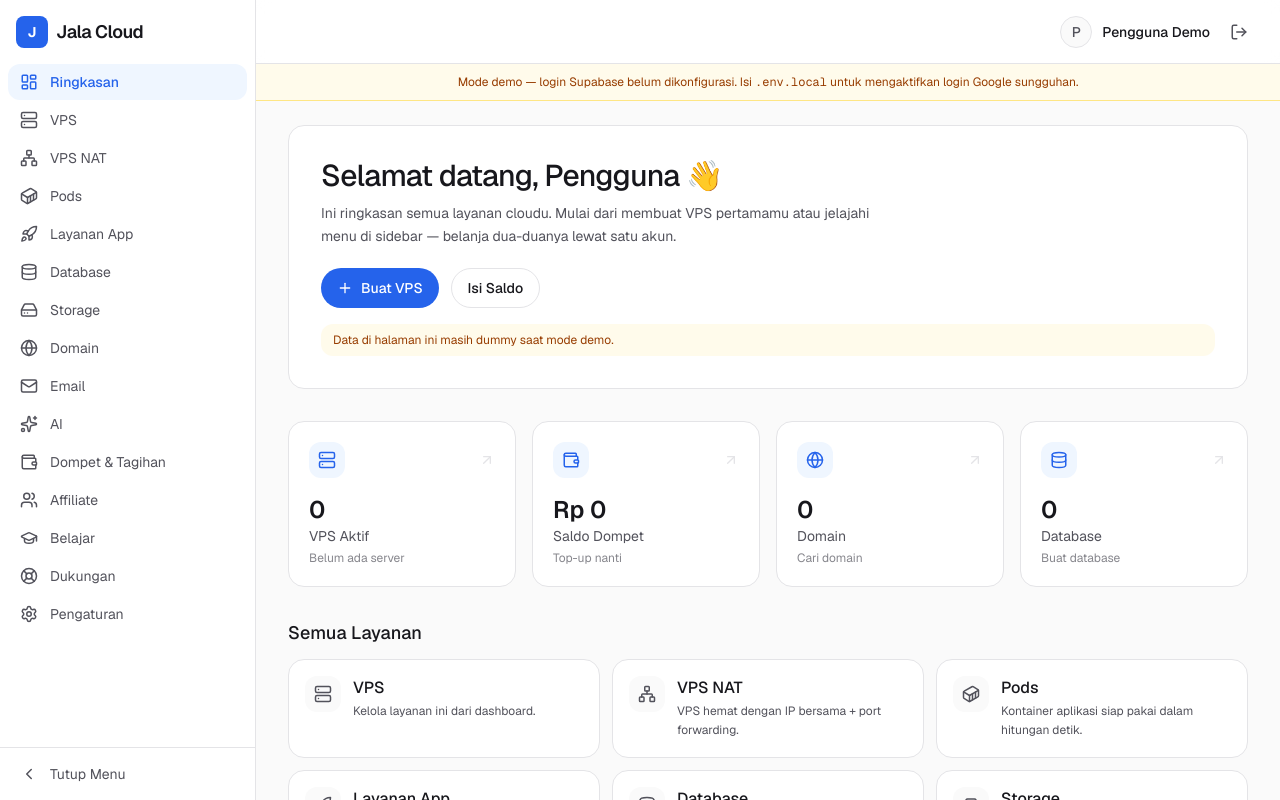
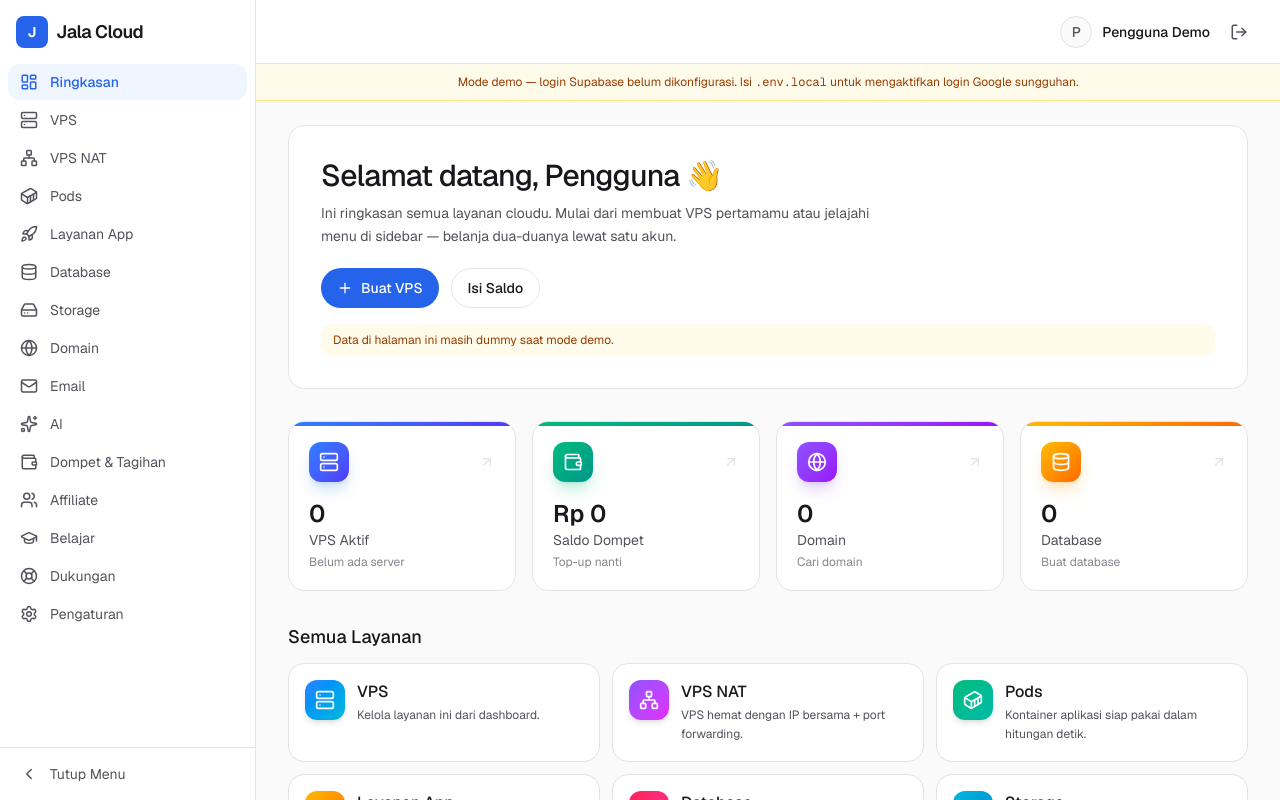
Before and after one commit to kangmasbudiman/jalacloude, a Next.js app: page /dashboard in a window 1280 px wide. Shown: the top 800 px of the page. Built offline with nearby package versions, Linux system fonts and the light colour scheme; no server answers.

Commit message:
ui: kartu dashboard lebih berwarna (gradien ikon, garis aksen, hover animasi)

```diff
--- a/src/app/dashboard/page.tsx
+++ b/src/app/dashboard/page.tsx
@@ -17,10 +17,56 @@ import { getBalance } from "@/lib/wallet-service";
 import { rupiah } from "@/lib/common";
 
 const STATS = [
-  { icon: Server, label: "VPS Aktif", href: "/dashboard/vps", soon: "Belum ada server", key: "vps" },
-  { icon: Wallet, label: "Saldo Dompet", href: "/dashboard/billing", soon: "Top-up nanti", key: "wallet" },
-  { icon: Globe, label: "Domain", href: "/dashboard/domain", soon: "Cari domain", key: "0" },
-  { icon: Database, label: "Database", href: "/dashboard/database", soon: "Buat database", key: "0" },
+  { icon: Server, label: "VPS Aktif", href: "/dashboard/vps", soon: "Belum ada server", key: "vps", color: "blue" },
+  { icon: Wallet, label: "Saldo Dompet", href: "/dashboard/billing", soon: "Top-up nanti", key: "wallet", color: "emerald" },
+  { icon: Globe, label: "Domain", href: "/dashboard/domain", soon: "Cari domain", key: "0", color: "violet" },
+  { icon: Database, label: "Database", href: "/dashboard/database", soon: "Buat database", key: "0", color: "amber" },
+];
+
+/** Palet warna kartu (class harus literal agar Tailwind mendeteksinya) */
+const CARD_COLORS = {
+  blue: {
+    tile: "bg-gradient-to-br from-blue-500 to-indigo-600 shadow-lg shadow-blue-500/25",
+    bar: "bg-gradient-to-r from-blue-500 to-indigo-600",
+    arrow: "group-hover:text-blue-600",
+    bg: "group-hover:bg-blue-50/40",
+  },
+  emerald: {
+    tile: "bg-gradient-to-br from-emerald-500 to-teal-600 shadow-lg shadow-emerald-500/25",
+    bar: "bg-gradient-to-r from-emerald-500 to-teal-600",
+    arrow: "group-hover:text-emerald-600",
+    bg: "group-hover:bg-emerald-50/40",
+  },
+  violet: {
+    tile: "bg-gradient-to-br from-violet-500 to-purple-600 shadow-lg shadow-violet-500/25",
+    bar: "bg-gradient-to-r from-violet-500 to-purple-600",
+    arrow: "group-hover:text-violet-600",
+    bg: "group-hover:bg-violet-50/40",
+  },
+  amber: {
+    tile: "bg-gradient-to-br from-amber-400 to-orange-500 shadow-lg shadow-amber-500/25",
+    bar: "bg-gradient-to-r from-amber-400 to-orange-500",
+    arrow: "group-hover:text-amber-600",
+    bg: "group-hover:bg-amber-50/40",
+  },
+} as const;
+
+/** Palet ikon untuk grid "Semua Layanan" */
+const SERVICE_COLORS = [
+  "bg-gradient-to-br from-blue-500 to-cyan-500",
+  "bg-gradient-to-br from-violet-500 to-fuchsia-500",
+  "bg-gradient-to-br from-emerald-500 to-teal-500",
+  "bg-gradient-to-br from-amber-400 to-orange-500",
+  "bg-gradient-to-br from-rose-500 to-pink-500",
+  "bg-gradient-to-br from-cyan-500 to-sky-600",
+  "bg-gradient-to-br from-indigo-500 to-blue-600",
+  "bg-gradient-to-br from-lime-500 to-green-600",
+  "bg-gradient-to-br from-fuchsia-500 to-purple-600",
+  "bg-gradient-to-br from-orange-500 to-red-500",
+  "bg-gradient-to-br from-teal-500 to-cyan-600",
+  "bg-gradient-to-br from-purple-500 to-indigo-600",
+  "bg-gradient-to-br from-pink-500 to-rose-600",
+  "bg-gradient-to-br from-sky-500 to-blue-600",
 ];
 
 export default function DashboardPage() {
@@ -83,37 +129,45 @@ export default function DashboardPage() {
 
       {/* Statistik */}
       <div className="grid gap-4 sm:grid-cols-2 lg:grid-cols-4">
-        {STATS.map((stat) => (
+        {STATS.map((stat) => {
+          const c = CARD_COLORS[stat.color as keyof typeof CARD_COLORS];
+          return (
             <Link
               key={stat.label}
               href={stat.href}
-            className="group rounded-2xl border border-line bg-white p-5 transition-shadow hover:shadow-[0_8px_30px_-12px_rgba(0,0,0,0.12)]"
+              className={`group relative overflow-hidden rounded-2xl border border-line bg-white p-5 transition-all hover:shadow-[0_12px_36px_-12px_rgba(0,0,0,0.18)] ${c.bg}`}
             >
+              <div className={`absolute inset-x-0 top-0 h-1 ${c.bar}`} />
               <div className="flex items-center justify-between">
-              <div className="grid size-9 place-items-center rounded-xl bg-brand-pale text-brand">
-                <stat.icon className="size-4.5" />
+                <div className={`grid size-10 place-items-center rounded-xl text-white ${c.tile}`}>
+                  <stat.icon className="size-5" />
                 </div>
-              <ArrowUpRight className="size-4 text-line transition-colors group-hover:text-brand" />
+                <ArrowUpRight className={`size-4 text-line transition-colors ${c.arrow}`} />
               </div>
               <p className="mt-4 text-2xl font-semibold text-ink">{statValue(stat.key)}</p>
               <p className="text-sm text-copy">{stat.label}</p>
               <p className="mt-1 text-xs text-copy/70">{stat.soon}</p>
             </Link>
-        ))}
+          );
+        })}
       </div>
 
       {/* Menu semua layanan */}
       <div>
         <h2 className="text-lg font-medium text-ink">Semua Layanan</h2>
         <div className="mt-3 grid gap-3 sm:grid-cols-2 lg:grid-cols-3">
-          {MENU_ITEMS.filter((m) => m.slug && m.slug !== "settings").map((item) => (
+          {MENU_ITEMS.filter((m) => m.slug && m.slug !== "settings").map((item, i) => (
             <Link
               key={item.slug}
               href={`/dashboard/${item.slug}`}
-              className="flex items-start gap-3 rounded-2xl border border-line bg-white p-4 transition-colors hover:border-brand/40"
+              className="group flex items-start gap-3 rounded-2xl border border-line bg-white p-4 transition-all hover:-translate-y-0.5 hover:border-brand/40 hover:shadow-[0_10px_28px_-14px_rgba(0,0,0,0.2)]"
             >
-              <div className="grid size-9 shrink-0 place-items-center rounded-xl bg-surface text-copy">
-                <item.icon className="size-4.5" />
+              <div
+                className={`grid size-10 shrink-0 place-items-center rounded-xl text-white shadow-md transition-transform group-hover:scale-110 ${
+                  SERVICE_COLORS[i % SERVICE_COLORS.length]
+                }`}
+              >
+                <item.icon className="size-5" />
               </div>
               <div>
                 <p className="font-medium text-ink">{item.label}</p>
```
Lines whose indentation alone changed are shown as unchanged.
